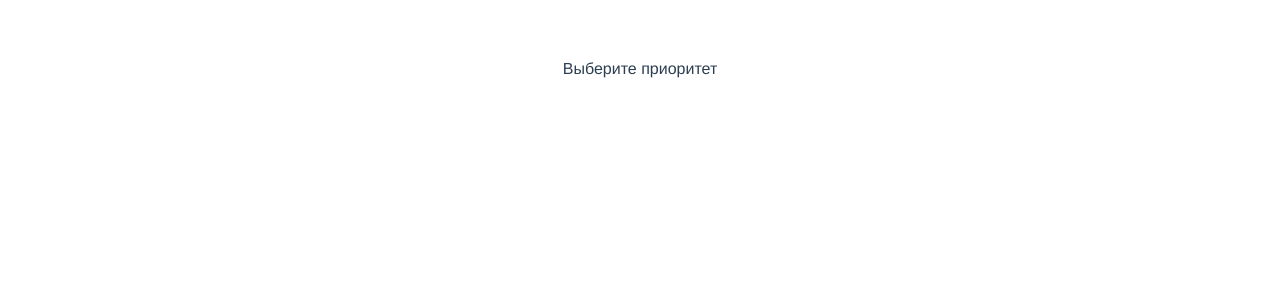
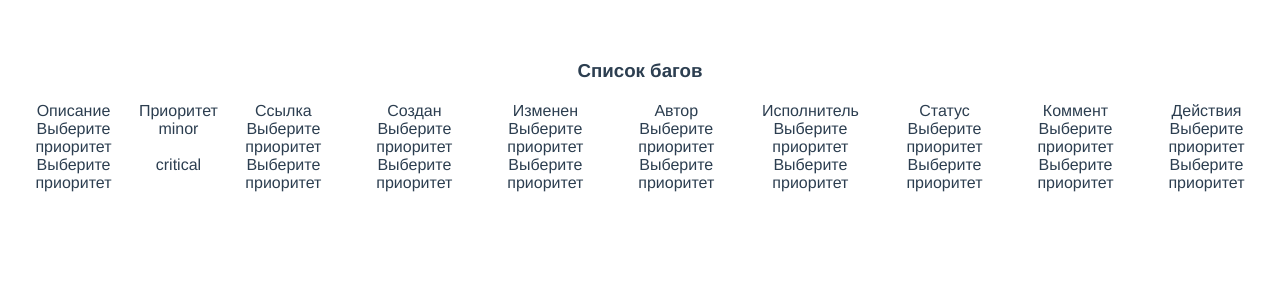
Before and after one commit to hedint/bugtracker_front, a Vue app: page / in a window 1280 px wide. Shown: the top 300 px of the page. Built offline with nearby package versions, Linux system fonts and the light colour scheme.

Commit message:
realize bug table list;

```diff
--- a/src/App.vue
+++ b/src/App.vue
@@ -1,16 +1,16 @@
 <template>
   <div id="app">
-    <ItemPriority/>
+    <BugTableList/>
   </div>
 </template>
 
 <script>
-import ItemPriority from './components/Bug/ItemPriority.vue';
-
+import BugTableList from './components/BugTableList.vue';
+import styl from './styles/main.styl';
 export default {
   name: 'app',
   components: {
-    ItemPriority,
+    BugTableList,
   },
 };
 </script>
--- /dev/null
+++ b/src/components/Bug/BugTableHeader.vue
@@ -0,0 +1,21 @@
+<template>
+    <div class="bug-table-item bug-table-item--header">
+        <div class="bug-table-item__cell"
+        v-for="header in getHeaders"
+         :key="header.title">{{header.title}}</div>
+
+    </div>
+</template>
+<script>
+    export default {
+        props : {
+            headers_list : Array,
+            columns_sort  : Array,
+        },
+        computed : {
+            getHeaders () {
+                return this.headers_list.sort((header1, header2) => this.columns_sort.indexOf(header1) - this.columns_sort.indexOf(header2))
+            }
+        }
+    }
+</script>
--- a/src/components/Bug/ItemPriority.vue
+++ b/src/components/Bug/ItemPriority.vue
@@ -1,12 +1,13 @@
 <template>
-    <CustomSelect v-model="priority" :items="items" :empty_label="'Выберите приоритет'"/>
+    <div class="bug-table-item__priority">
+          <CustomSelect :value="priority" @input="changeValue" :items="items" :empty_label="'Выберите приоритет'"/>
+    </div>
 </template>
 <script>
 import CustomSelect from "../common/CustomSelect.vue";
 export default {
   data() {
     return {
-      priority: false,
       items: [
         {
           value: 1,
@@ -31,9 +32,20 @@ export default {
       ]
     };
   },
+  props : {
+    priority : Number,
+    id : String,
+  },
   name: "ItemPriority",
+  methods : {
+    changeValue (value) {
+      this.$emit('changeValue', {value, id : this.id})
+    }
+  },
   components: {
     CustomSelect
+  },
+  updated () {
   }
 };
 </script>
--- a/src/components/Bug/TableItem.vue
+++ b/src/components/Bug/TableItem.vue
@@ -1,19 +1,55 @@
 <template>
     <div class="bug-table-item">
-        <div class="bug-table-item__description"></div>
-        <div class="bug-table-item__priority"></div>
-        <div class="bug-table-item__file"></div>
-        <div class="bug-table-item__date-created"></div>
-        <div class="bug-table-item__date-edited"></div>
-        <div class="bug-table-item__author"></div>
-        <div class="bug-table-item__assignee"></div>
-        <div class="bug-table-item__status"></div>
-        <div class="bug-table-item__comment"></div>
-        <div class="bug-table-item__actions"></div>
+        <div class="bug-table-item__cell" v-for="cell in getCells" :key="cell.id">
+            <component
+            :is="cell.component"
+             v-bind="cell.value"
+             @changeValue="changeBug"/>
+            </div>
     </div>
 </template>
 <script>
+import ItemPriority from './ItemPriority';
 export default {
-
+    data () {
+        return {
+             cells: [
+            {id: 'file', component: ItemPriority, value: false},
+            {id: 'description', component: ItemPriority, value: false},
+            {id: 'priority', component: ItemPriority, value: false},
+            {id: 'date_created', component: ItemPriority, value: false},
+            {id: 'date_edited', component: ItemPriority, value: false},
+            {id: 'author', component: ItemPriority, value: false},
+            {id: 'assignee', component: ItemPriority, value: false},
+            {id: 'status', component: ItemPriority, value: false},
+            {id: 'comment', component: ItemPriority, value: false},
+            {id: 'actions', component: ItemPriority, value: false},
+            ]
+        }
+    },
+    props: {
+        bug: Object,
+        bug_index : Number,
+        columns_sort: Array
+    },
+    computed: {
+        getCells () {
+            return this.cells.sort(
+                (cell1, cell2) =>  this.columns_sort.indexOf(cell1.id) - this.columns_sort.indexOf(cell2.id))
+                .map(cell => {return {...cell, value : {[cell.id] : this.bug[cell.id],  id : cell.id }}} );
+        }
+    },
+    components: {
+        ItemPriority
+    },
+    methods : {
+        changeBug (params) {
+            this.$emit('changeBug', {...params, index : this.bug_index});
+        }
+    },
+    created () {
+    },
+    updated () {
+    }
 }
 </script>
--- a/src/components/BugTableList.vue
+++ b/src/components/BugTableList.vue
@@ -0,0 +1,77 @@
+<template>
+<div class="bug-list">
+    <h3 class="bug-list__header">Список багов</h3>
+    <div class="bug-table">
+        <BugTableHeader :headers_list="headers_list" :columns_sort="columns_sort"/>
+        <TableItem v-for="bug, bug_index in bugs"
+         :bug="bug"
+          :key="bug_index"
+          :bug_index="bug_index"
+           :columns_sort="columns_sort"
+           @changeBug="changeBug"/>
+
+    </div>
+</div>
+
+</template>
+<script>
+    import BugTableHeader from './Bug/BugTableHeader';
+    import TableItem from './Bug/TableItem';
+
+    export default {
+        data () {
+            return {
+                columns_sort: ['description', 'priority', 'file', 'date_created', 'date_edited', 'author', 'assignee', 'status', 'comment', 'actions'],
+                headers_list: [
+                    {title: 'Описание', id: 'description'},
+                    {title: 'Приоритет', id: 'priority'},
+                    {title: 'Ссылка', id: 'file'},
+                    {title: 'Создан', id: 'date_created'},
+                    {title: 'Изменен', id: 'date_edited'},
+                    {title: 'Автор', id: 'author'},
+                    {title: 'Исполнитель', id: 'assignee'},
+                    {title: 'Статус', id: 'status'},
+                    {title: 'Коммент', id: 'comment'},
+                    {title: 'Действия', id: 'actions'},
+                    ],
+                bugs : [
+                    {
+                        description: 'Какое-то описание, теоретически оно может быть довольно длинным',
+                        priority: 1,
+                        file: '',
+                        date_created: +new Date() - 100000,
+                        date_edited: +new Date() - 10000,
+                        author: 'Портянко Н.',
+                        assignee: 'Володин В.',
+                        status: 'New',
+                        comment: 'Не хочу фиксить',
+                    },
+                     {
+                        description: 'Какое-то короткое описание',
+                        priority: 20,
+                        file: '',
+                        date_created: +new Date() - 100000,
+                        date_edited: +new Date() - 10000,
+                        author: 'Кто-то тут Н.',
+                        assignee: 'Кто-то там В.',
+                        status: 'Need Check',
+                        comment: 'Не хочу фиксить',
+                    }
+                ],
+
+            }
+        },
+        methods : {
+            changeBug (params) {
+                let bug =  this.bugs[params.index];
+                bug[params.id] = params.value;
+
+
+            }
+        },
+        components : {
+            BugTableHeader,
+            TableItem
+        }
+    }
+</script>
--- a/src/components/common/CustomSelect.vue
+++ b/src/components/common/CustomSelect.vue
@@ -52,6 +52,7 @@ export default {
         },
         optionPick (option) {
             this.$emit('input', option.value);
+            this.is_show = false;
         },
         showSelect () {
             this.is_show = true;
@@ -59,17 +60,25 @@ export default {
     },
     created () {
         document.addEventListener("click", this.closeSelect.bind(this));
+    },
+    updated () {
     }
 }
 </script>
 <style lang="stylus">
 .custom-select
+    cursor pointer
+    position relative
     &--active
         .custom-select__inner
-            display: block
+            display block
 
 
     &__inner
-        display: none
+        display none
+        position absolute
+        z-index 10
+        background white
+        width 100%
 
 </style>
--- /dev/null
+++ b/src/styles/main.styl
@@ -0,0 +1,9 @@
+.bug-table
+    display table
+    margin 20px auto
+    width 100%
+    max-width 1700px
+.bug-table-item
+    display table-row
+    &__cell
+        display table-cell
```
